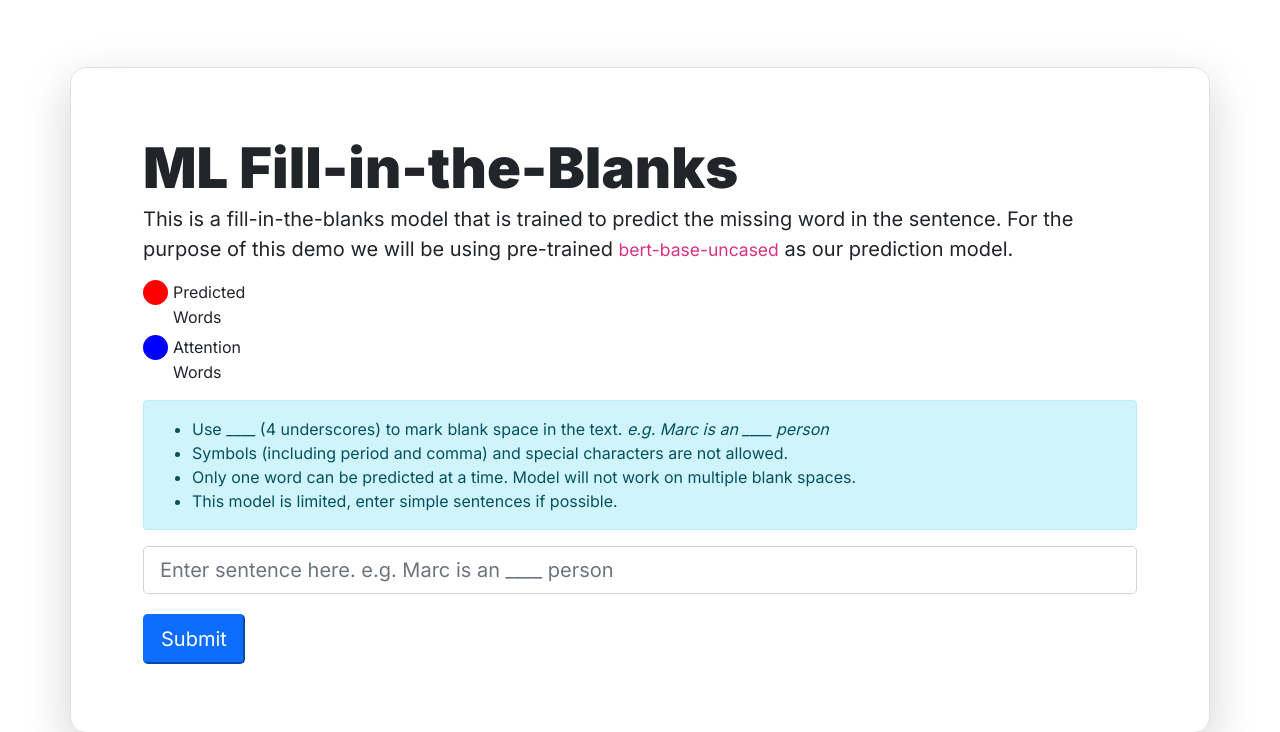
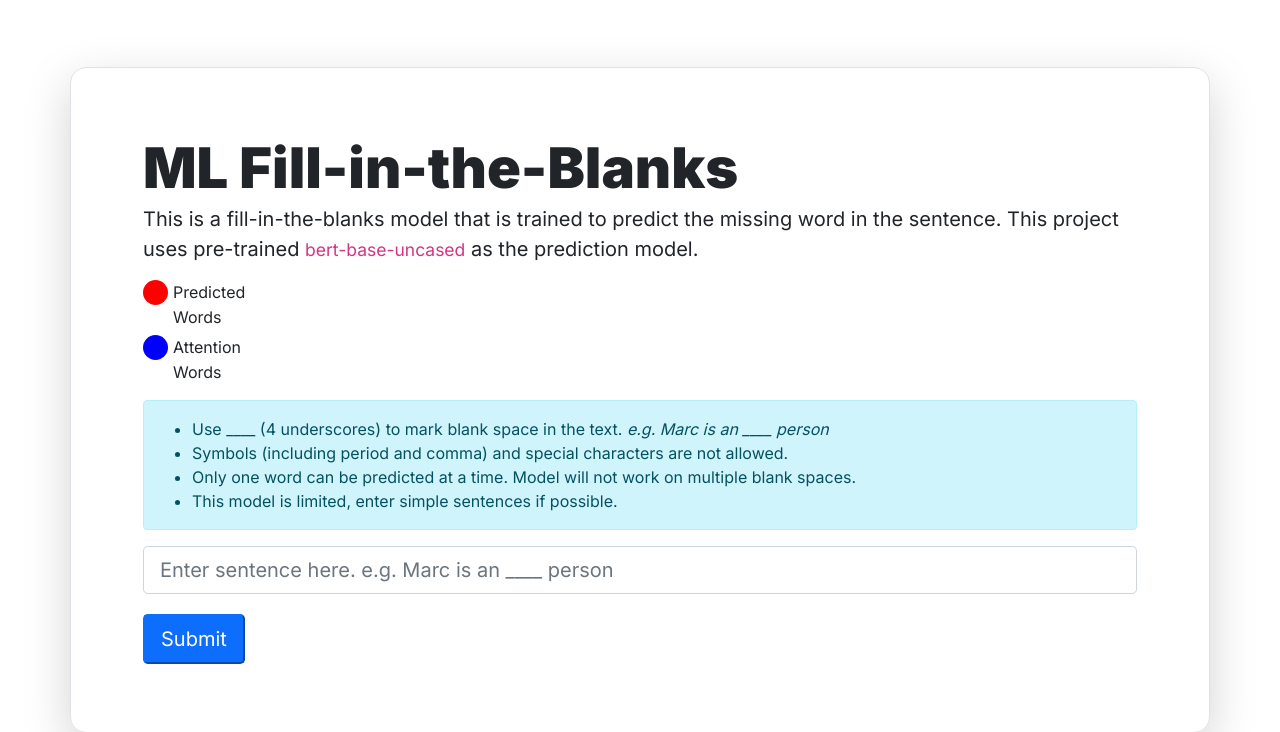
Before and after one commit to mabreyes/ml-fill-in-the-blanks, a Django app: page / in a window 1280 px wide. Shown: the top 732 px of the page. Run offline with Django 3.2, Linux system fonts and the light colour scheme; some libraries are stand-ins or nearby versions.

Commit message:
Update README details

```diff
--- a/generator/templates/generator.html
+++ b/generator/templates/generator.html
@@ -82,7 +82,7 @@
         <div class="row p-4 pb-0 rounded-3 border shadow-lg plus">
             <div class="col-lg-12 p-3 p-lg-5 pt-lg-5">
                 <h1 class="display-4 fw-bold lh-1">ML Fill-in-the-Blanks</h1>
-                <p class="lead">This is a fill-in-the-blanks model that is trained to predict the missing word in the sentence. For the purpose of this demo we will be using pre-trained <code>bert-base-uncased</code> as our prediction model.</p>
+                <p class="lead">This is a fill-in-the-blanks model that is trained to predict the missing word in the sentence. This project uses pre-trained <code>bert-base-uncased</code> as the prediction model.</p>
                 <div class="label-predicted"><span>Predicted Words</span></div>
                 <div class="label-attention"><span>Attention Words</span></div>
                 <div class="alert alert-info">
```
Also changed, not shown: README.md.
